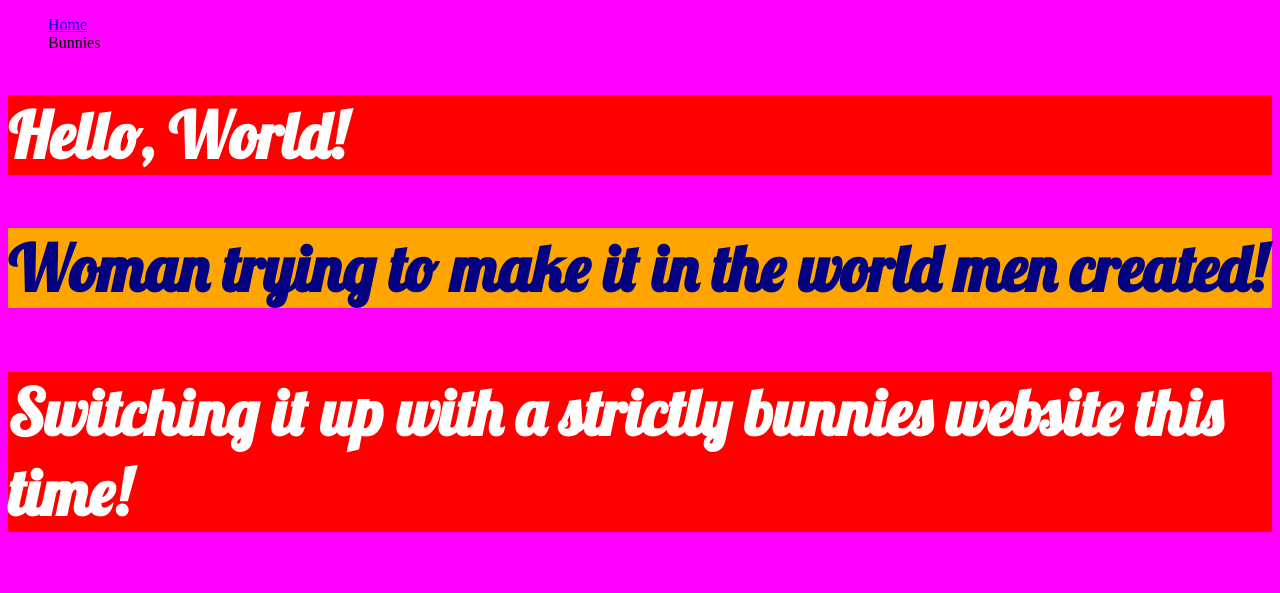
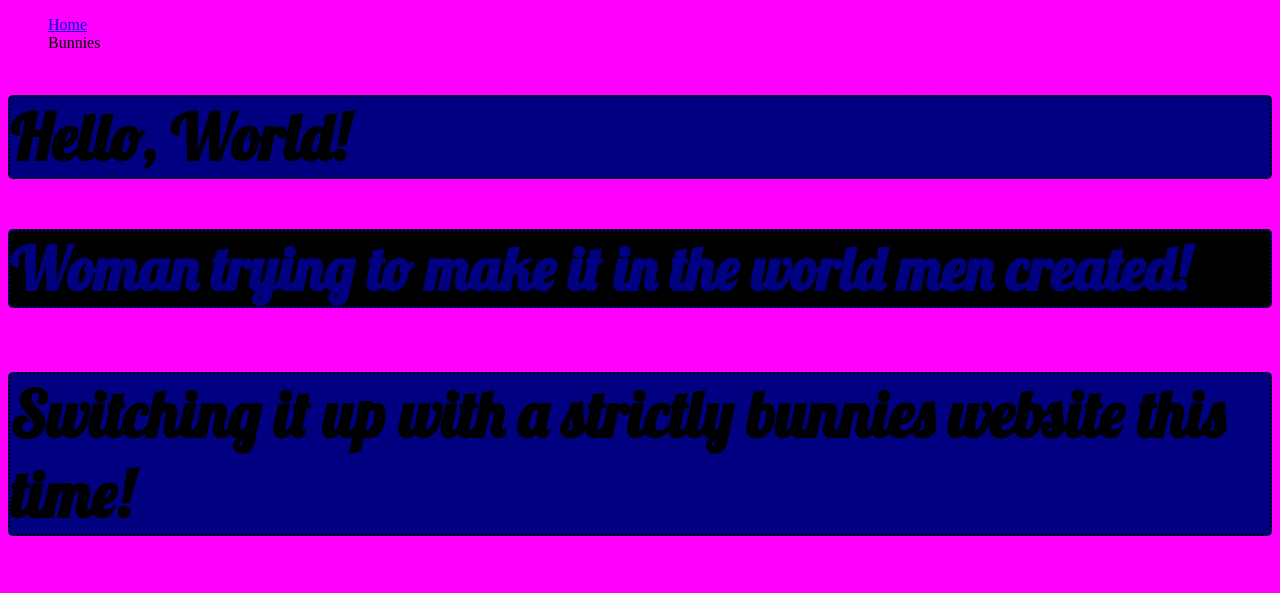
Before and after one commit to BurgundyBunny/CreativeBunny.github.io, a plain HTML site: page index.html in a window 1280 px wide. Shown: the top 593 px of the page. Drawn offline with Linux system fonts and the light colour scheme.

Commit message:
Update mystyle.css

```diff
--- a/mystyle.css
+++ b/mystyle.css
@@ -1,22 +1,25 @@
 body {background-color: magenta;}
 
-h1 {background-color: red;
-color: white;
+h1 {background-color: navy;
+color: black;
 font-family: "Lobster";
 font-size: 64px;
-class="font-effect-fire";}
+border: 2px dotted black;
+border-radius: 5px;}
 
-h2 {background-color: orange;
+h2 {background-color: black;
 color: navy;
 font-family: "Lobster";
-font-size: 64px;
-class="font-effect-outline";}
+font-size: 60px;
+border: 2px dotted navy;
+border-radius: 5px;}
 
-h3 {background-color: red;
-color: white;
+h3 {background-color: navy;
+color: black;
 font-family: "Lobster";
 font-size: 64px;
-class="font-effect-emboss"}
+border: 2px dotted black;
+border-radius: 5px;}
 
 nav {float: none;}
 nav ul li {list-style-type: none;}
```
